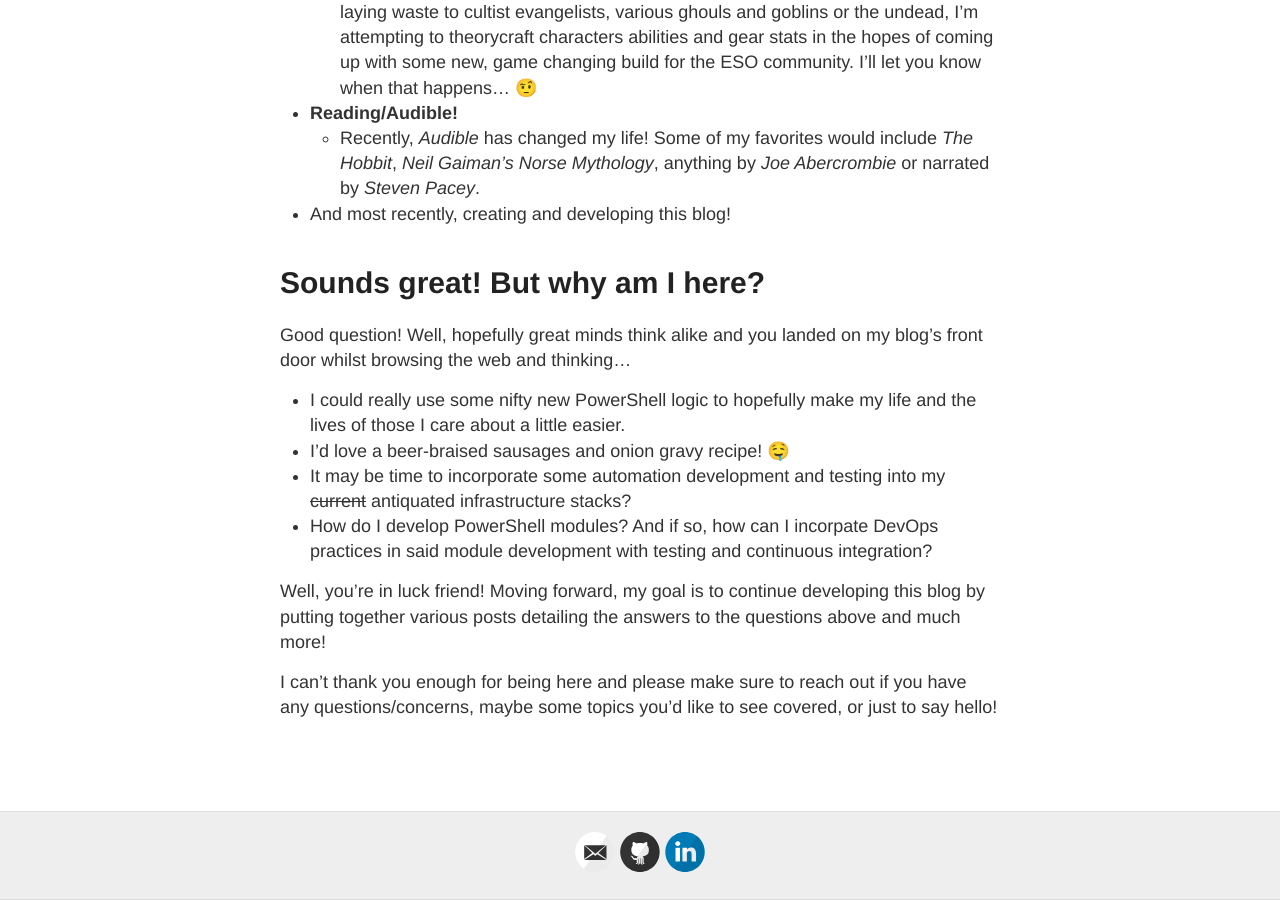
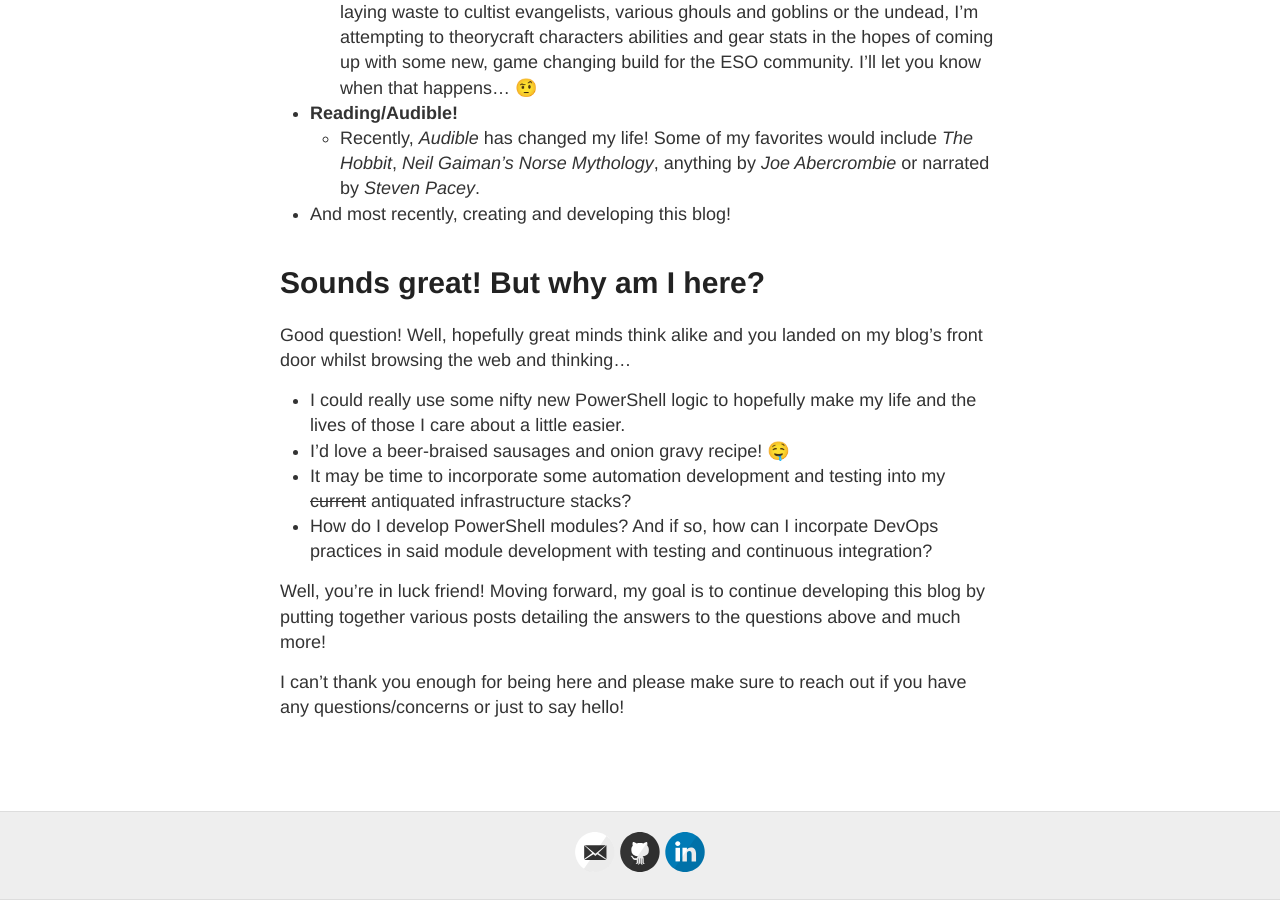
Before and after one commit to PowersgrOps/PowersgrOps.github.io, a Jekyll site: the page built from about.md, in a window 1280 px wide and 900 px high, scrolled down 1493 px. Built offline with Jekyll 4.4.1, drawn with Linux system fonts in a browser that asks for light colours.

Commit message:
Updated about.md.

```diff
--- a/about.md
+++ b/about.md
@@ -48,6 +48,6 @@
 
 Well, you're in luck friend! Moving forward, my goal is to continue developing this blog by putting together various posts detailing the answers to the questions above and much more!
 
-I can't thank you enough for being here and please make sure to reach out if you have any questions/concerns, maybe some topics you'd like to see covered, or just to say hello!
+I can't thank you enough for being here and please make sure to reach out if you have any questions/concerns or just to say hello!
 
 ![](./images/johnwooden.jpg)
```
